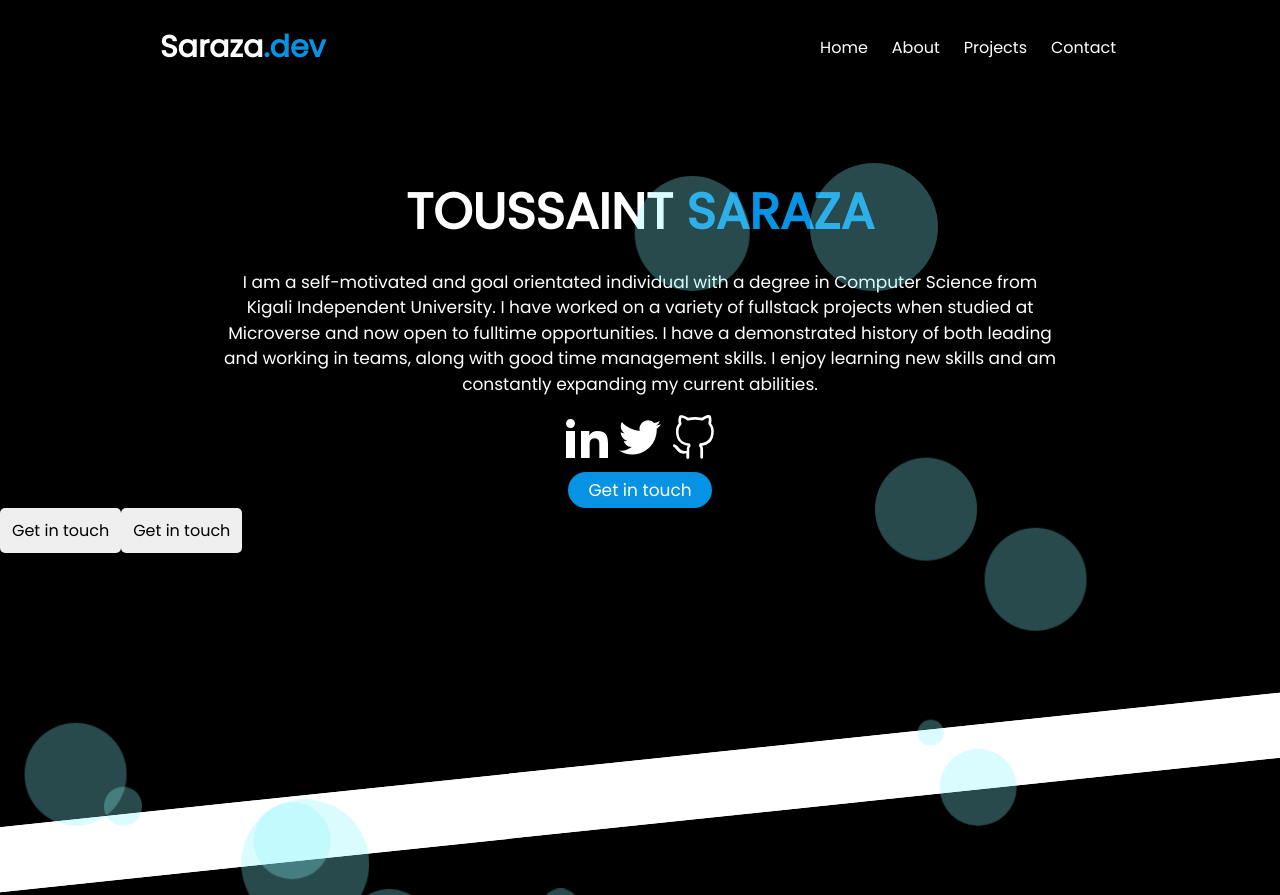
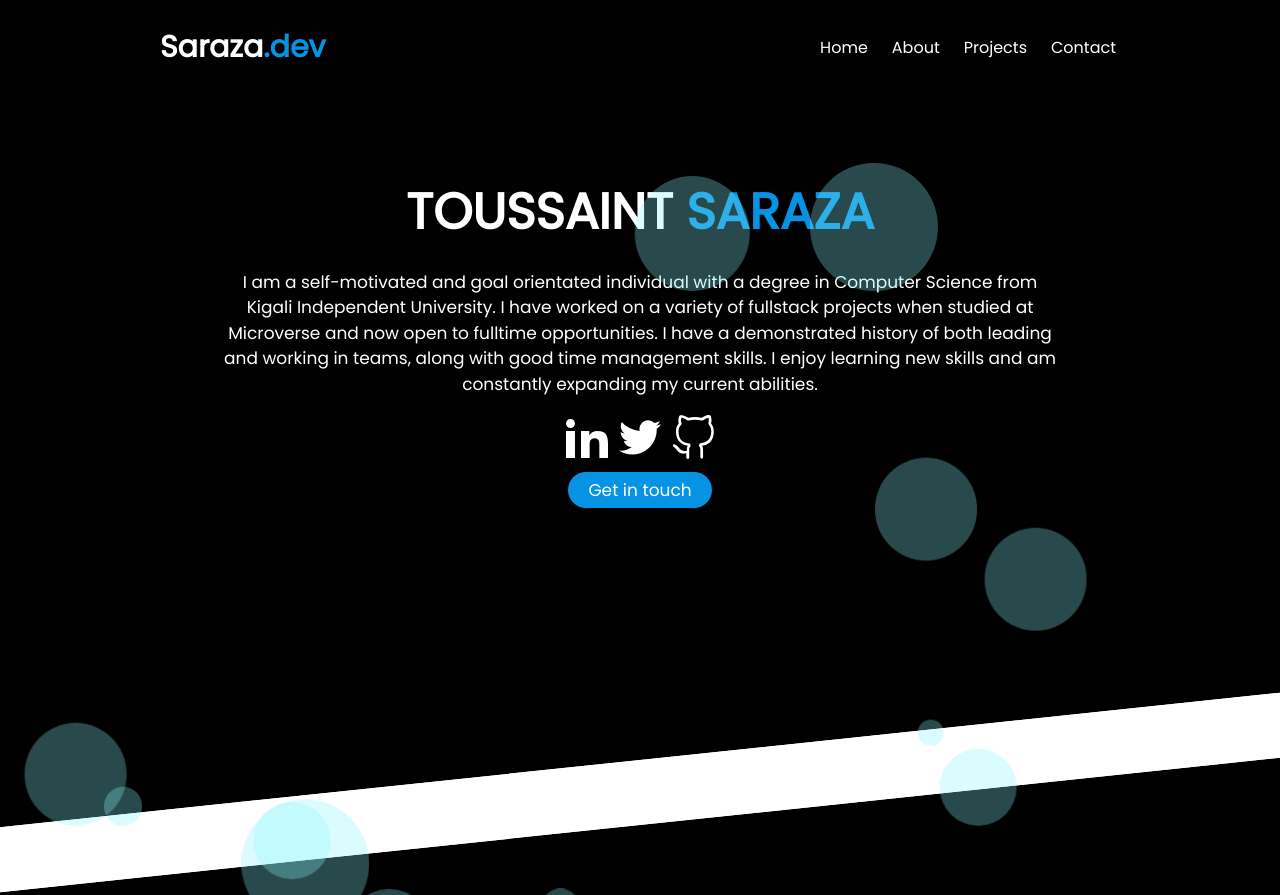
Before and after one commit to sarazaToussaint/Saraza-dev, a React (Create React App) app: page / in a window 1280 px wide. Built offline with nearby package versions, Linux system fonts and the light colour scheme.

Commit message:
Make some changes

```diff
--- a/src/components/Home.jsx
+++ b/src/components/Home.jsx
@@ -84,9 +84,6 @@ const Home = () => (
     <div className="bubble"></div>
     <div className="bubble"></div>
     <div className="bubble"></div>
-
-    <Link className="buton" to="/Contact"><button type="button" className="btn btn-primary">Get in touch</button></Link>
-    <Link className="buton" to="/Contact"><button type="button" className="btn btn-primary">Get in touch</button></Link>
   </div>
 );
 
```
